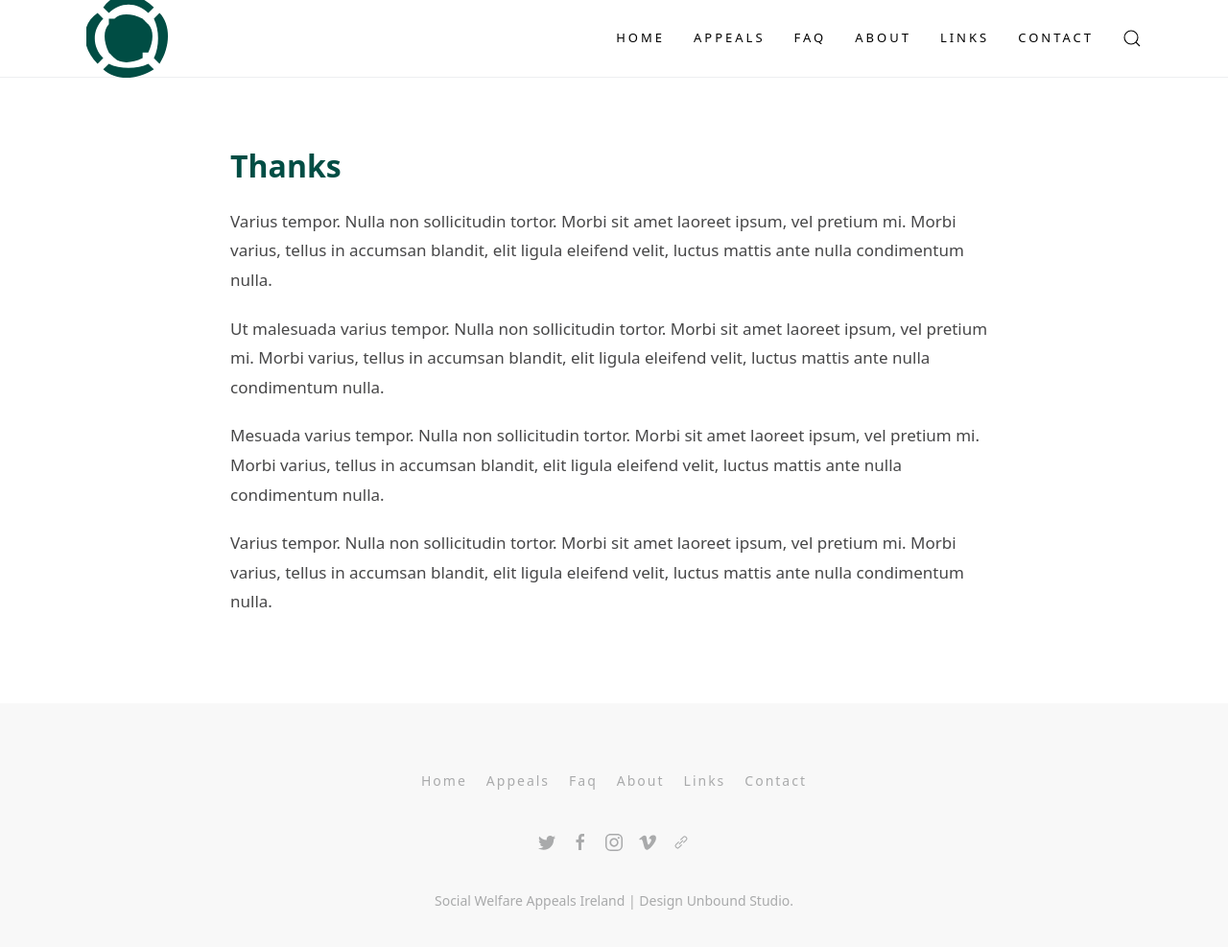
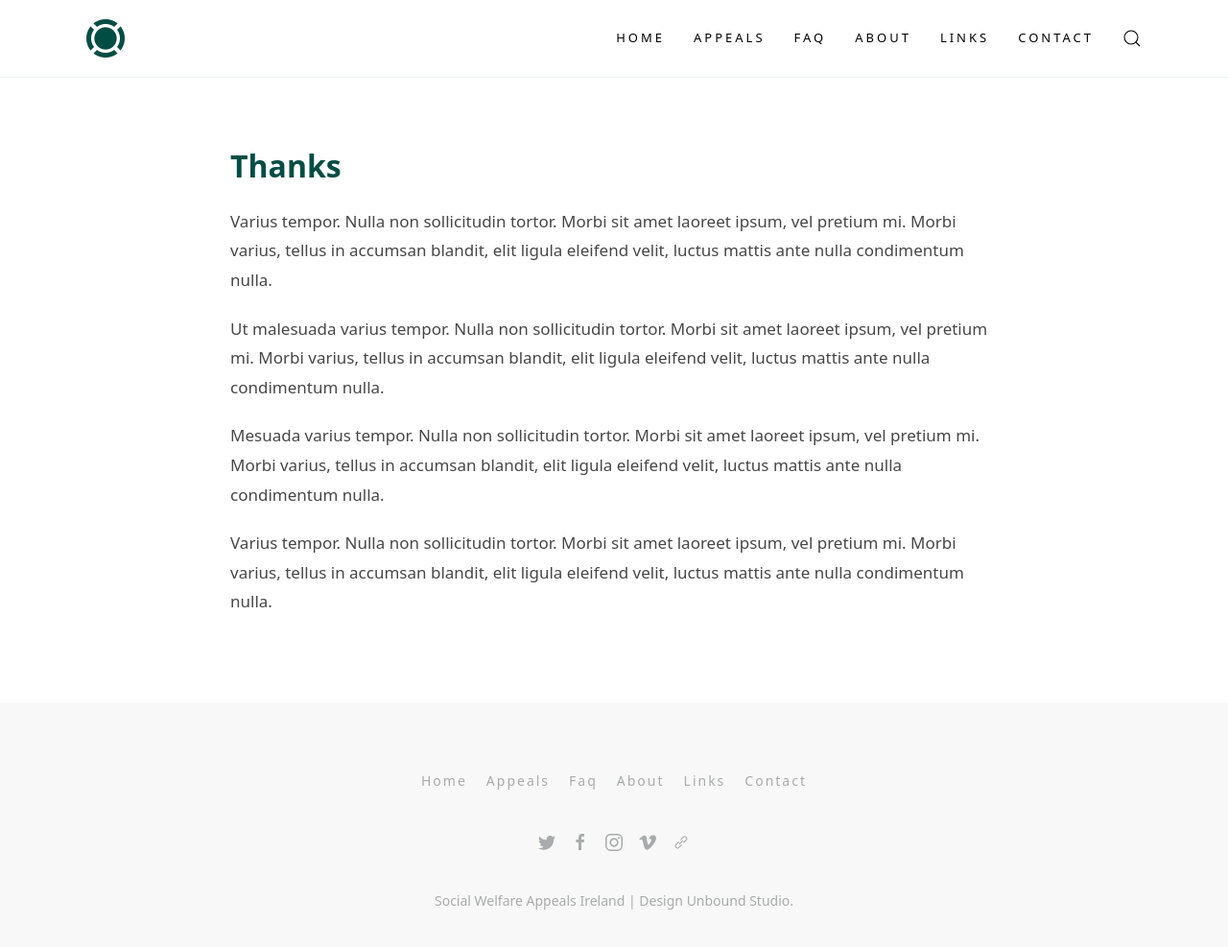
Before and after one commit to robbertl/socialwelfareappeal, a Jekyll site: the page built from thanks.md, in a window 1280 px wide and 1019 px high. Shown: the top 987 px of the window at 96% size. Built offline with Jekyll 4.4.1, drawn with Linux system fonts in a browser that asks for light colours.

Commit message:
Update _config.yml

```diff
--- a/_config.yml
+++ b/_config.yml
@@ -20,7 +20,7 @@ url:                "https://socialwelfareappeal.ie"
 # Site logo, dark and light depending on page hero text setting dark/light
 logo_image:
     light:          logo-light.svg  # e.g. logo.png, upload logo image file to /assets/posts/ folder
-    dark:           circle.svg  # e.g. logo.png, upload logo image file to /assets/posts/ folder
+    dark:           circle.png  # e.g. logo.png, upload logo image file to /assets/posts/ folder
 
 # Author settings, displayed on about page
 author:
```
